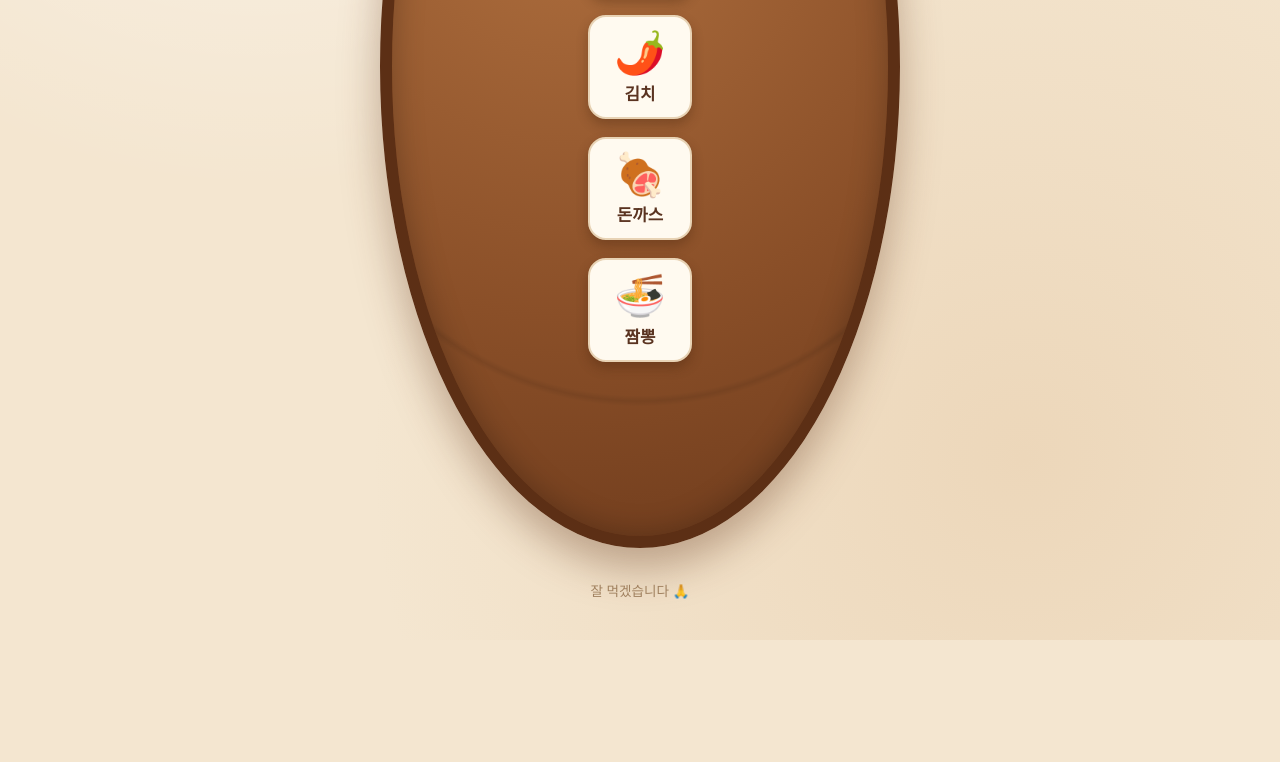
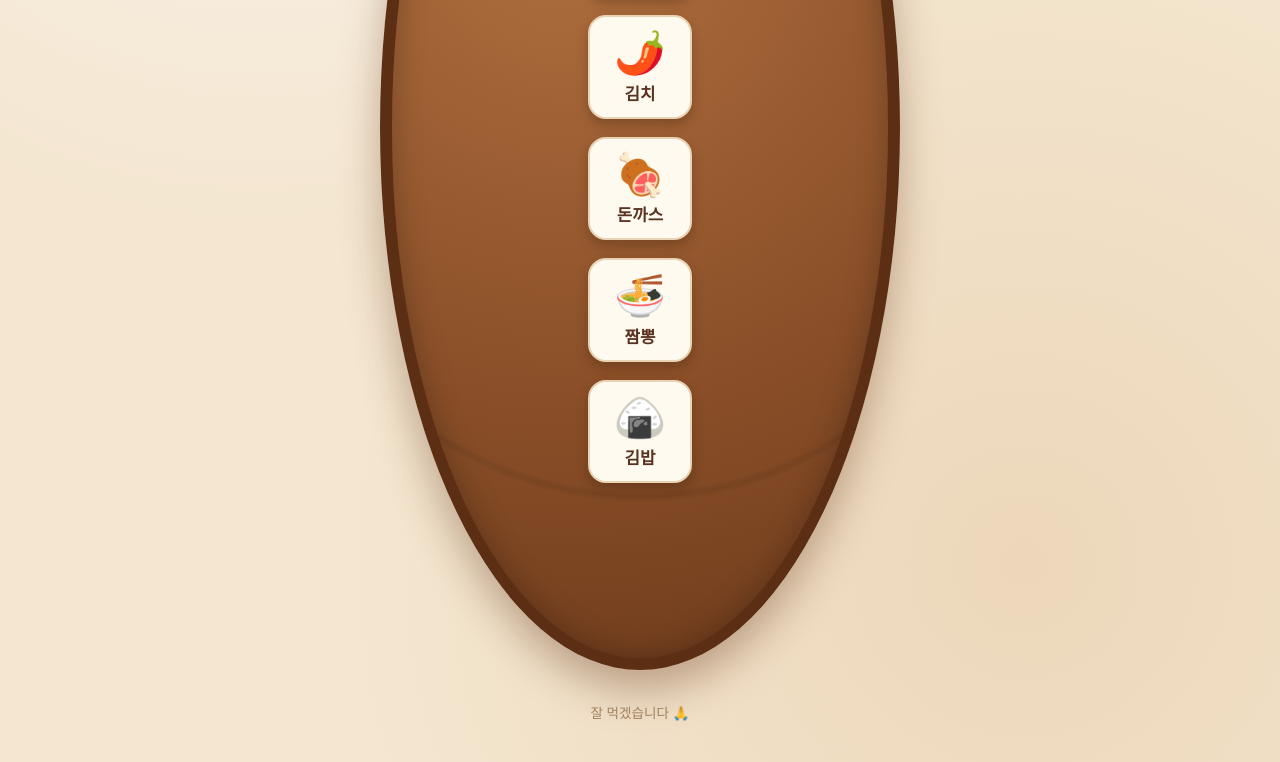
Before and after one commit to Jinho-boat/bapcang02, a plain HTML site: page index.html in a window 1280 px wide. Shown: the part 573-1335 px from the top of the page. Before the commit the page ends 1213 px from the top, so only its background shows below. Drawn offline with Linux system fonts and the light colour scheme.

Commit message:
김밥 추가

```diff
--- a/index.html
+++ b/index.html
@@ -113,6 +113,7 @@
     <li data-emoji="🌶️">김치</li>
     <li data-emoji="🍖">돈까스</li>
     <li data-emoji="🍜">짬뽕</li>
+    <li data-emoji="🍙">김밥</li>
   </ul>
 
   <footer>잘 먹겠습니다 🙏</footer>
```
